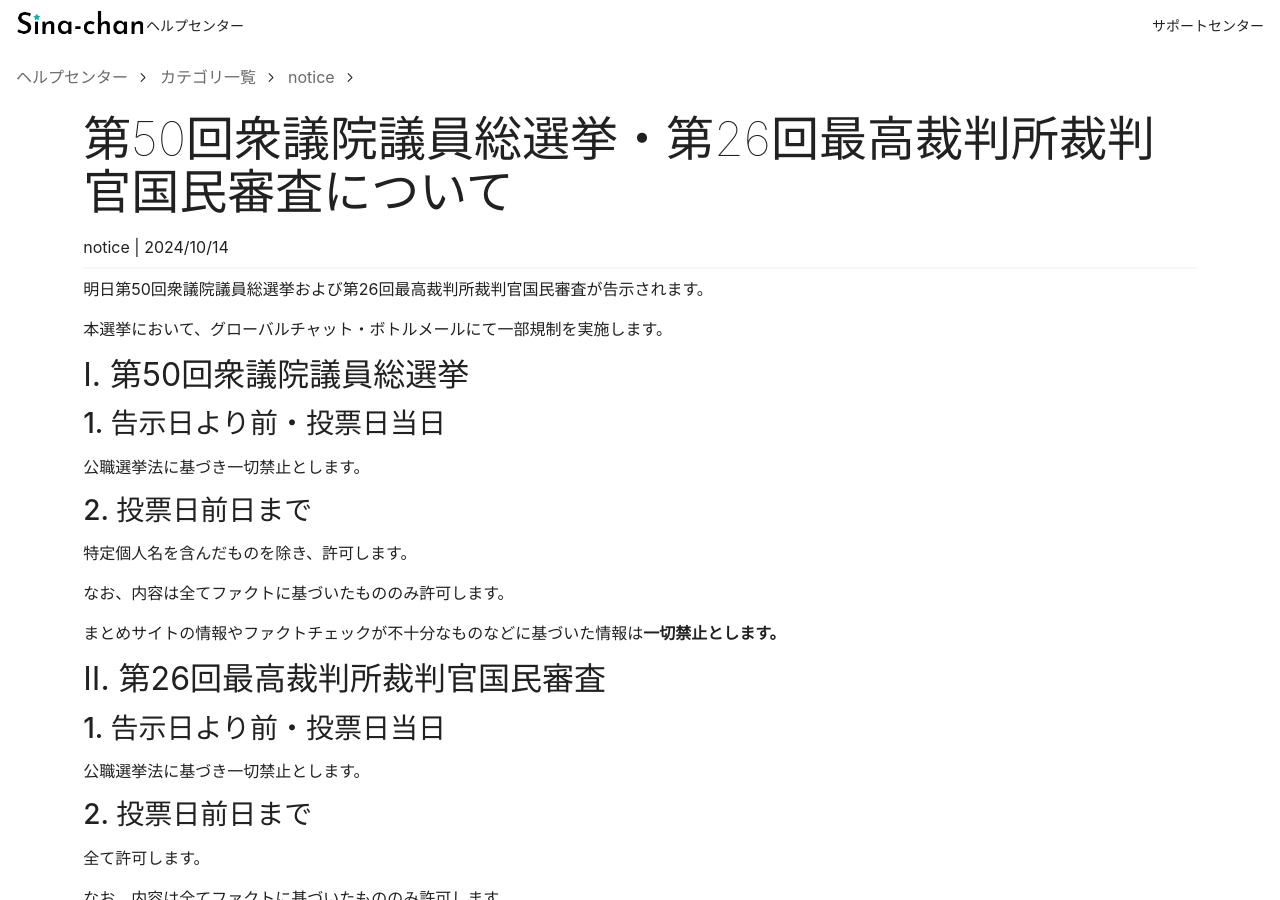
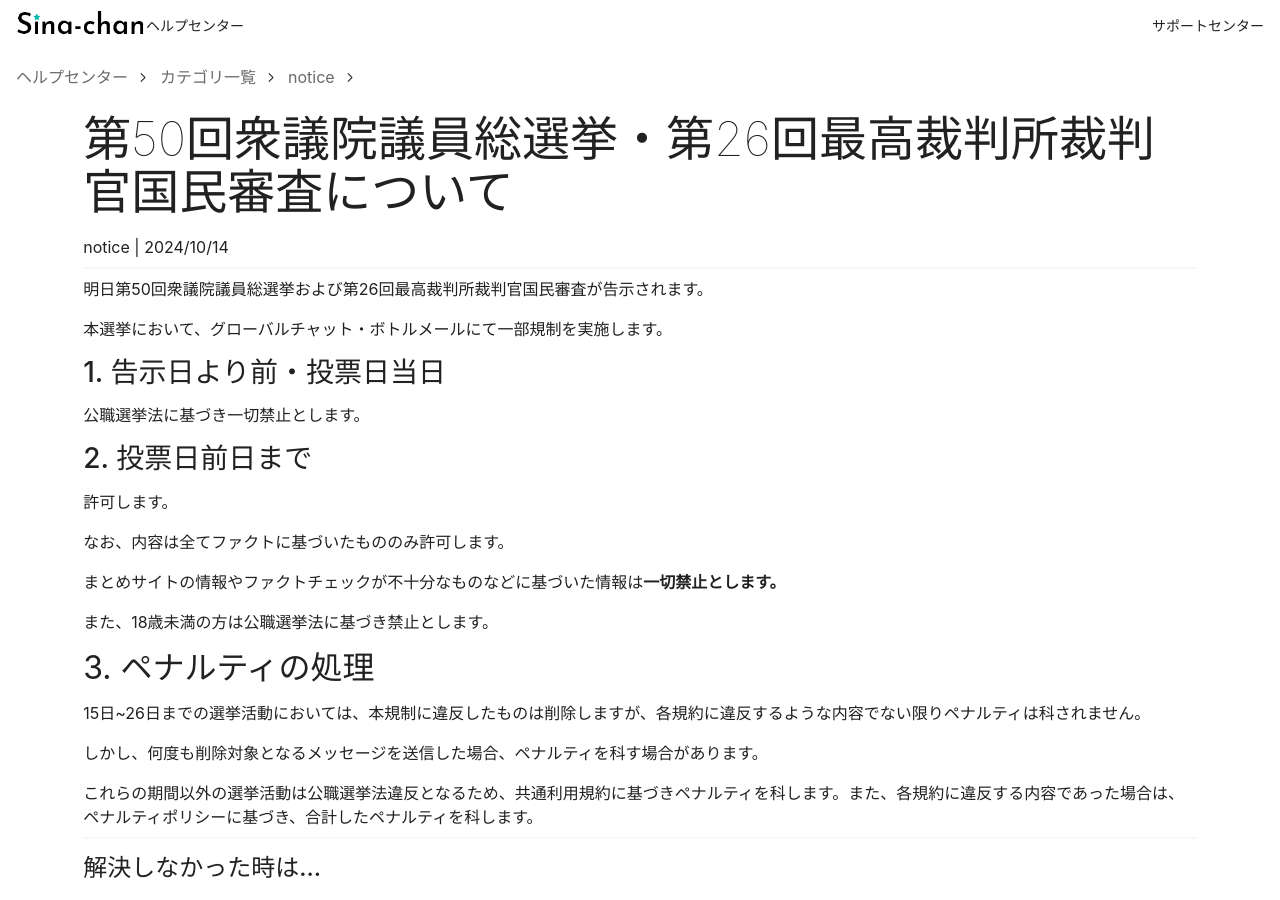
Before and after one commit to SinaKitagami/sina-helpcenter, a Jekyll site: the page built from _posts/notice/2024-10-14-senkyo-shugiin-2024.md, in a window 1280 px wide and 900 px high. Built offline with Jekyll 4.4.1, drawn with Linux system fonts in a browser that asks for light colours; comment, search, counter and statistics services are not loaded; some of the changed text lies outside the part shown.

Commit message:
2024-10-14-senkyo-shugiin-2024.md を更新

```diff
--- a/_posts/notice/2024-10-14-senkyo-shugiin-2024.md
+++ b/_posts/notice/2024-10-14-senkyo-shugiin-2024.md
@@ -9,35 +9,21 @@ category: "notice"
 
 本選挙において、グローバルチャット・ボトルメールにて一部規制を実施します。
 
-## I. 第50回衆議院議員総選挙
-
 ### 1. 告示日より前・投票日当日
 
 公職選挙法に基づき一切禁止とします。
 
 ### 2. 投票日前日まで
 
-特定個人名を含んだものを除き、許可します。
+許可します。
 
 なお、内容は全てファクトに基づいたもののみ許可します。
 
 まとめサイトの情報やファクトチェックが不十分なものなどに基づいた情報は**一切禁止とします。**
 
-## II. 第26回最高裁判所裁判官国民審査
+また、18歳未満の方は公職選挙法に基づき禁止とします。
 
-### 1. 告示日より前・投票日当日
-
-公職選挙法に基づき一切禁止とします。
-
-### 2. 投票日前日まで
-
-全て許可します。
-
-なお、内容は全てファクトに基づいたもののみ許可します。
-
-まとめサイトの情報やファクトチェックが不十分なものなどに基づいた情報は**一切禁止とします。**
-
-## III. ペナルティの処理
+## 3. ペナルティの処理
 
 15日~26日までの選挙活動においては、本規制に違反したものは削除しますが、各規約に違反するような内容でない限りペナルティは科されません。
 
```
